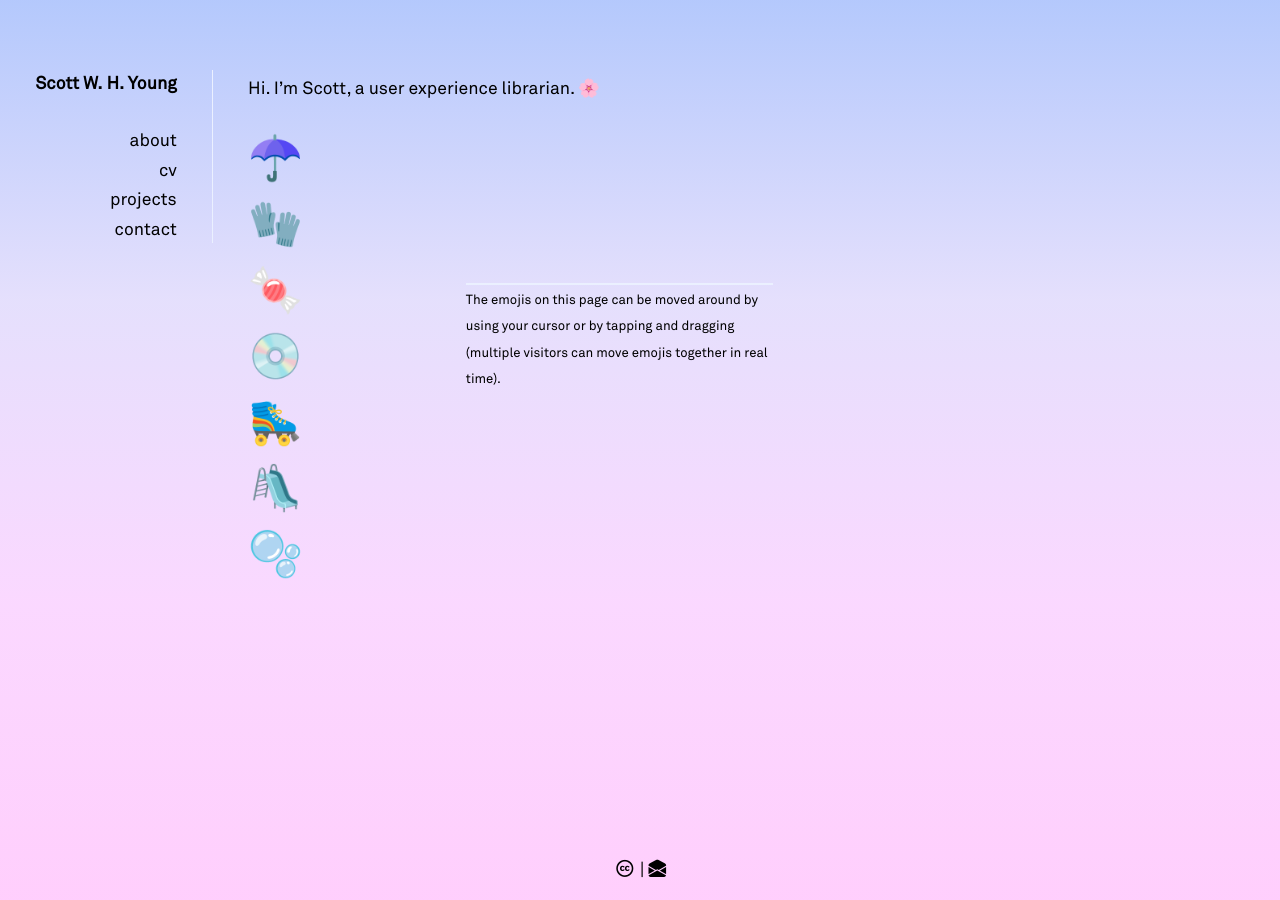
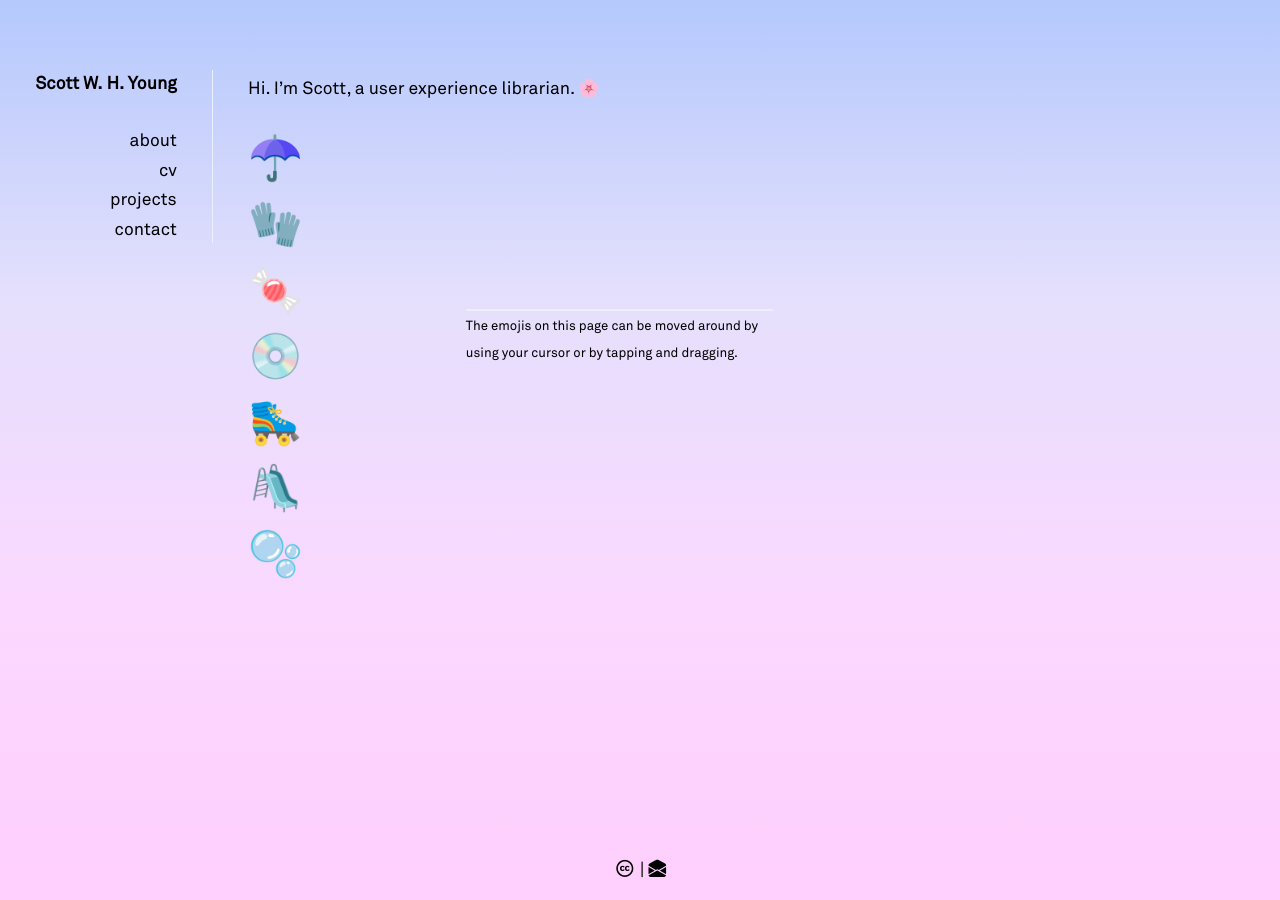
Before and after one commit to swyoung/swyoung.github.io, a Jekyll site: the page built from index.md, in a window 1280 px wide. Built offline with Jekyll 4.4.1, drawn with Linux system fonts in a browser that asks for light colours; nearby versions of some CDN libraries; a style sheet for code colours, icons or effects is not loaded.

Commit message:
Update index.md
update emoji instructions

```diff
--- a/index.md
+++ b/index.md
@@ -14,5 +14,5 @@ Hi. I’m Scott, a user experience librarian. <span class="emoji-spin">🌸</spa
   <div id="bubbles" can-move style="font-size:40px">🫧</div>
  <!-- <div can-duplicate="bubbles" style="padding: .25em;font-size: 75%;background: linear-gradient(180deg, rgba(176, 198, 252, 0.95), rgba(228, 222, 252, 0.95), rgba(250, 214, 255, 0.95));height: 46px;width: 100px;">More bubbles</div> -->
 <div style="border-top:2px solid hsla(223,100%,96%,80);margin:1em;width:46%;position:relative;left:30%;bottom:50%">
-<span style="font-size:75%">The emojis on this page can be moved around by using your cursor or by tapping and dragging (multiple visitors can move emojis together in real time).</span>
+<span style="font-size:75%">The emojis on this page can be moved around by using your cursor or by tapping and dragging.</span>
 </div>
```
